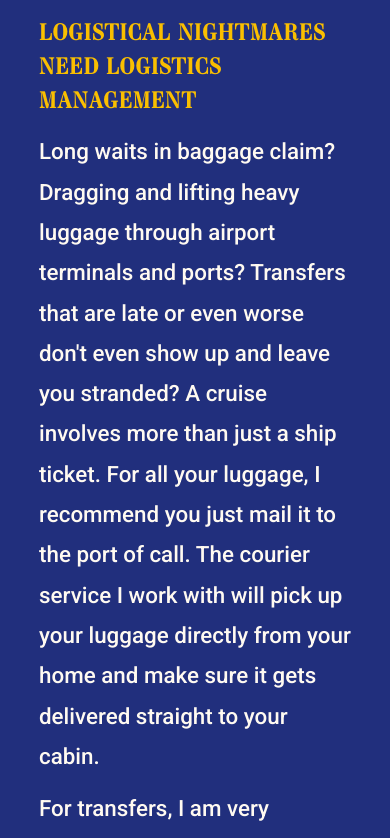
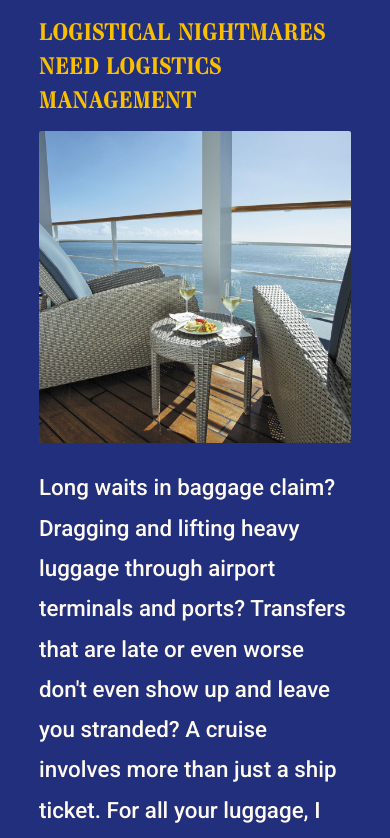
Before and after one commit to cruisesbygeorge/cruisesbygeorge.github.io, a React (Vite) app: page / in a window 390 px wide. Shown: the part 7520-8358 px from the top of the page. Built offline with nearby package versions, Linux system fonts and the light colour scheme; a web font is replaced by a local one.

Commit message:
Added photo and edited some styling

```diff
--- a/src/components/ProcessService.css
+++ b/src/components/ProcessService.css
@@ -47,6 +47,21 @@
   margin: 20px 0 12px;
   text-transform: uppercase;
   letter-spacing: 0.04em;
+}
+
+.service-block__image-row {
+  display: flex;
+  flex-direction: row;
+  gap: 24px;
+  align-items: flex-start;
+}
+
+.service-block__image {
+  width: 220px;
+  aspect-ratio: 9 / 16;
+  object-fit: cover;
+  border-radius: 2px;
+  flex-shrink: 0;
 }
 
 .service-block p {
@@ -189,4 +204,14 @@
     margin: 0 auto;
     padding: 0;
   }
+
+  .service-block__image-row {
+    flex-direction: column;
+  }
+
+  .service-block__image {
+    width: 100%;
+    height: auto;
+    aspect-ratio: 1 / 1;
+  }
 }
--- a/src/components/ProcessService.tsx
+++ b/src/components/ProcessService.tsx
@@ -74,6 +74,13 @@ export default function ProcessService() {
 
           <div className="service-block">
             <h4>Logistical Nightmares Need Logistics Management</h4>
+            <div className="service-block__image-row">
+              <img
+                src="/crystal-cabin.webp"
+                alt="Crystal cabin interior"
+                className="service-block__image"
+              />
+              <div>
                 <p>
                   Long waits in baggage claim? Dragging and lifting heavy luggage through airport terminals and
                   ports? Transfers that are late or even worse don't even show up and leave you stranded? A
@@ -86,6 +93,8 @@ export default function ProcessService() {
                   your flight or provide flight information. I also handle pre and post cruise hotel stays,
                   dinner reservations, procuring a round of golf, arranging all transfers.
                 </p>
+              </div>
+            </div>
           </div>
 
           <div className="service-block">
--- a/src/index.css
+++ b/src/index.css
@@ -25,9 +25,7 @@
 h1,
 h2,
 h3,
-h4,
-h5,
-h6 {
+h4 {
   font-family: 'Ambroise', serif;
 }
 
```
Also changed, not shown: public/crystal-cabin.webp (added). Lines whose indentation alone changed are shown as unchanged.
